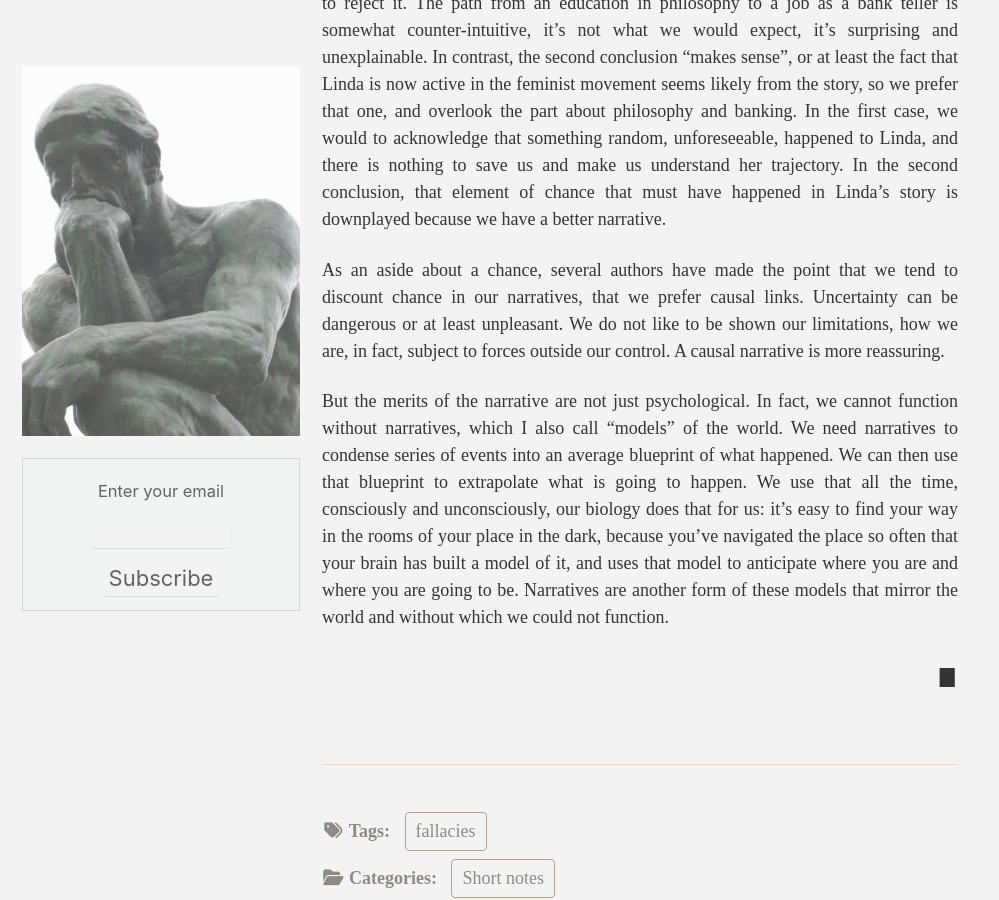
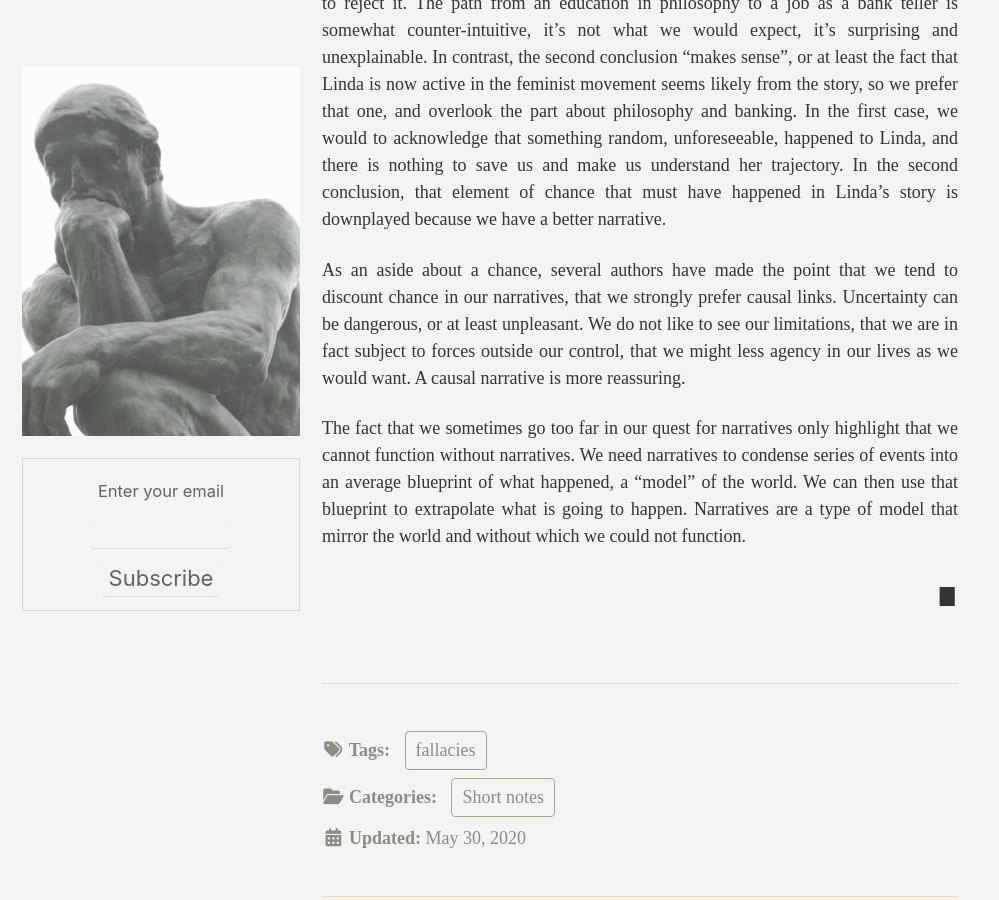
Before and after one commit to philozophy/philozophy.github.io, a Jekyll site: the page built from _posts/shorts/2020-05-30-narrative-fallacy.md, in a window 1280 px wide and 900 px high, scrolled down 1622 px. Shown: the whole window, without its empty margins (0-999 px from the left). Built offline with Jekyll 4.4.1, drawn with Linux system fonts in a browser that asks for light colours; cached includes are drawn as plain includes; nearby versions of some CDN libraries; some of the changed text lies outside the part shown.

Commit message:
Updates on The Narrative Fallacy

```diff
--- a/_posts/shorts/2020-05-30-narrative-fallacy.md
+++ b/_posts/shorts/2020-05-30-narrative-fallacy.md
@@ -4,6 +4,7 @@
 tags: fallacies
 note: https://fs.blog/2016/04/narrative-fallacy/
 comment: Note also how a narrative tends to simplify a series of events, and can act as a summary, or a "model". Joey's story is now an instance of the general narrative of murderers motivated by money, a story to which we have had plenty of exposure in movies and books, we know the arc of that story if not the details, and maybe we'll just classify Joey's series of events under that storyline in our memory, and when we'll want to recall it, we'll just supply inferred details rather than the exact details. It is more economical to remember it that way. Taleb uses the expression "dimension reduction", which we also find in machine learning. a machine learning model abstracts out a "summary" model from a series of facts, condenses the facts into an average blueprint, which is smaller and easier to manipulate. Science in fact does the same too. it builds models of the world, finds general laws that relate a multiplicity of events into a "narrative" that we can consume and use.
+comment: We use that all the time, consciously and unconsciously, our biology already does that for us. It is easy to find your way in the rooms of your place in the dark, because you have navigated the place so often that your brain has built a model of it, and uses that model to anticipate where you are and where you are going to be.
 ---
 
 We love stories and narratives. We are adept at constantly interpreting what happens around us and to us. This is not a new idea. It was explored by many philosophers, writers, and psychologists. But sometimes we interpret too much, our need for a narrative overruns our logic. In his book "The Black Swan Theory", Nassim Taleb gives us an example. Let's consider these two statements:
@@ -32,6 +33,6 @@
 
 The study showed that around 85% to 90% of the students found the second conclusion more appealing. In the first conclusion, the fact that Linda became a bank teller is surprising, and nothing in the story prepared us for this new fact. After all, she majored in philosophy, not accounting or any other field related to banking. In the second conclusion, it may be more likely that she is active in the feminist movement. But here is the thing: the first conclusion is more surprising, and therefore we are more inclined to reject it. The path from an education in philosophy to a job as a bank teller is somewhat counter-intuitive, it's not what we would expect, it's surprising and unexplainable. In contrast, the second conclusion "makes sense", or at least the fact that Linda is now active in the feminist movement seems likely from the story, so we prefer that one, and overlook the part about philosophy and banking. In the first case, we would to acknowledge that something random, unforeseeable, happened to Linda, and there is nothing to save us and make us understand her trajectory. In the second conclusion, that element of chance that must have happened in Linda's story is downplayed because we have a better narrative.
 
-As an aside about a chance, several authors have made the point that we tend to discount chance in our narratives, that we prefer causal links. Uncertainty can be dangerous or at least unpleasant. We do not like to be shown our limitations, how we are, in fact, subject to forces outside our control. A causal narrative is more reassuring.
+As an aside about a chance, several authors have made the point that we tend to discount chance in our narratives, that we strongly prefer causal links. Uncertainty can be dangerous, or at least unpleasant. We do not like to see our limitations, that we are in fact subject to forces outside our control, that we might less agency in our lives as we would want. A causal narrative is more reassuring.
 
-But the merits of the narrative are not just psychological. In fact, we cannot function without narratives, which I also call "models" of the world. We need narratives to condense series of events into an average blueprint of what happened. We can then use that blueprint to extrapolate what is going to happen. We use that all the time, consciously and unconsciously, our biology does that for us: it's easy to find your way in the rooms of your place in the dark, because you've navigated the place so often that your brain has built a model of it, and uses that model to anticipate where you are and where you are going to be. Narratives are another form of these models that mirror the world and without which we could not function.
+The fact that we sometimes go too far in our quest for narratives only highlight that we cannot function without narratives. We need narratives to condense series of events into an average blueprint of what happened, a "model" of the world. We can then use that blueprint to extrapolate what is going to happen. Narratives are a type of model that mirror the world and without which we could not function.
```
